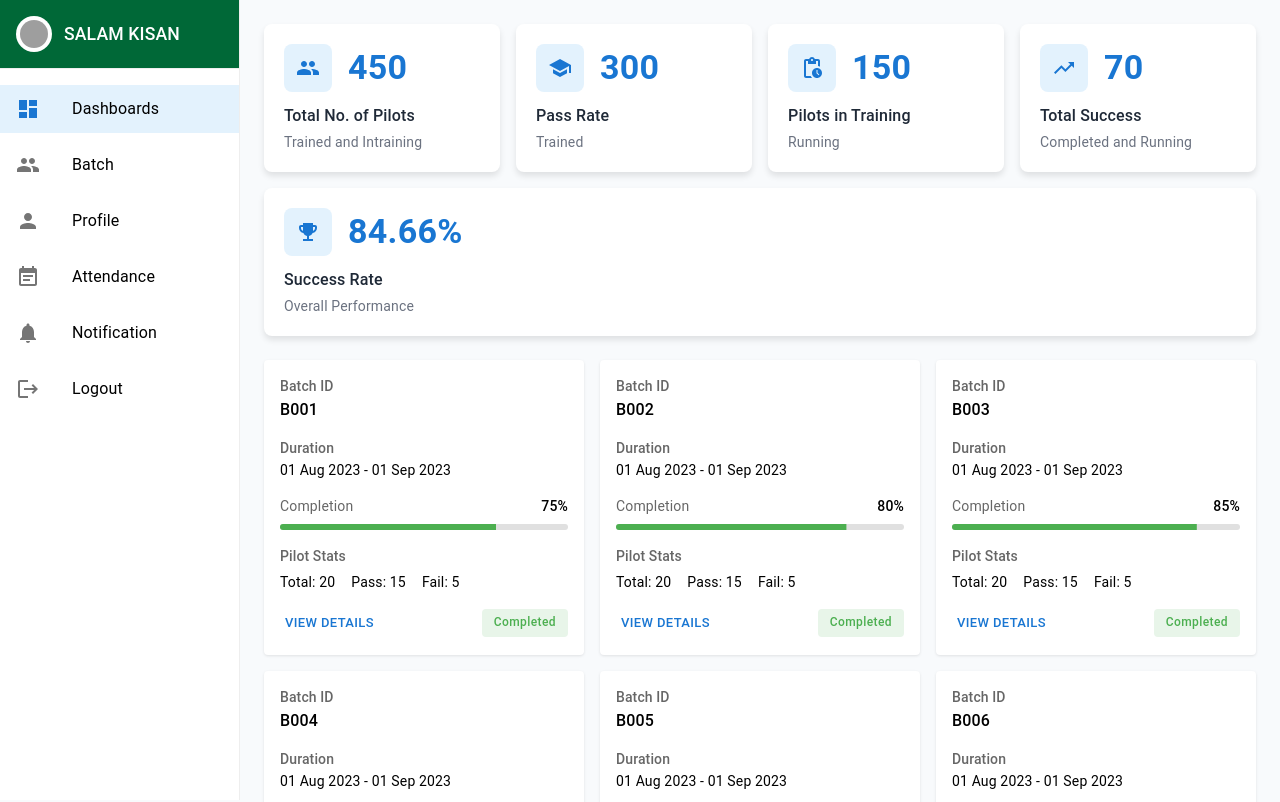
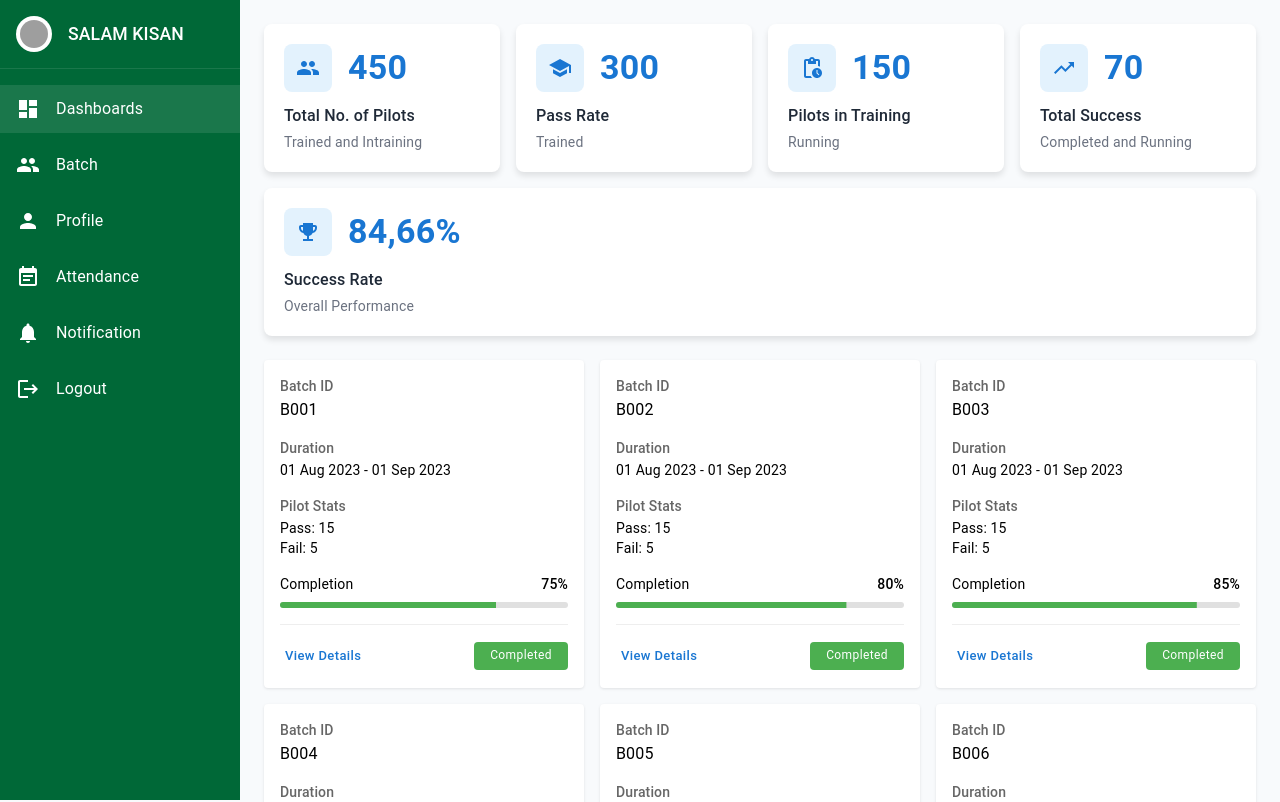
Before and after one commit to Hiranya132/23J45A0505-, a React (Vite) app: page / in a window 1280 px wide. Shown: the top 802 px of the page. Built offline with nearby package versions, Linux system fonts and the light colour scheme; grey boxes are pictures that could not be loaded.

Commit message:
Update components to match design

```diff
--- a/src/App.jsx
+++ b/src/App.jsx
@@ -48,7 +48,7 @@ function App() {
               />
               <StatCard
                 title="Success Rate"
-                value="84.66%"
+                value="84,66%"
                 subtitle="Overall Performance"
                 icon={<EmojiEventsIcon sx={{ color: '#1976d2' }} />}
               />
@@ -77,6 +77,10 @@ function App() {
             </Box>
           </>
         );
+      case 'notification':
+        return <NotificationPage />;
+      case 'profile':
+        return <ProfilePage />;
       case 'batch-details':
         return (
           <>
@@ -84,10 +88,6 @@ function App() {
             <PilotList />
           </>
         );
-      case 'notification':
-        return <NotificationPage />;
-      case 'profile':
-        return <ProfilePage />;
       default:
         return null;
     }
--- a/src/components/BatchCard.jsx
+++ b/src/components/BatchCard.jsx
@@ -1,5 +1,4 @@
 import { Box, Typography, Button, LinearProgress } from '@mui/material';
-import CheckCircleIcon from '@mui/icons-material/CheckCircle';
 
 export default function BatchCard({ batchId, duration, status, completion, pilotsCount }) {
   const getStatusColor = () => {
@@ -11,15 +10,6 @@ export default function BatchCard({ batchId, duration, status, completion, pilot
     }
   };
 
-  const getStatusBg = () => {
-    switch (status) {
-      case 'Completed': return '#e8f5e9';
-      case 'Ongoing': return '#ffebee';
-      case 'Upcoming': return '#fff3e0';
-      default: return '#e3f2fd';
-    }
-  };
-
   return (
     <Box sx={{
       p: 2,
@@ -28,18 +18,19 @@ export default function BatchCard({ batchId, duration, status, completion, pilot
       boxShadow: '0 1px 3px rgba(0,0,0,0.1)',
       height: '100%',
       display: 'flex',
-      flexDirection: 'column'
+      flexDirection: 'column',
+      gap: 2
     }}>
-      <Box sx={{ mb: 2 }}>
+      <Box>
         <Typography variant="subtitle2" color="text.secondary">
           Batch ID
         </Typography>
-        <Typography variant="body1" fontWeight={500}>
+        <Typography variant="body1">
           {batchId}
         </Typography>
       </Box>
 
-      <Box sx={{ mb: 2 }}>
+      <Box>
         <Typography variant="subtitle2" color="text.secondary">
           Duration
         </Typography>
@@ -48,15 +39,25 @@ export default function BatchCard({ batchId, duration, status, completion, pilot
         </Typography>
       </Box>
 
+      {pilotsCount && (
+        <Box>
+          <Typography variant="subtitle2" color="text.secondary">
+            Pilot Stats
+          </Typography>
+          <Typography variant="body2">
+            Pass: {pilotsCount.passed || 0}
+          </Typography>
+          <Typography variant="body2">
+            Fail: {pilotsCount.failed || 0}
+          </Typography>
+        </Box>
+      )}
+
       {completion && (
-        <Box sx={{ mb: 2 }}>
+        <Box sx={{ mt: 'auto' }}>
           <Box sx={{ display: 'flex', justifyContent: 'space-between', mb: 1 }}>
-            <Typography variant="body2" color="text.secondary">
-              Completion
-            </Typography>
-            <Typography variant="body2" fontWeight={500}>
-              {completion}%
-            </Typography>
+            <Typography variant="body2">Completion</Typography>
+            <Typography variant="body2" fontWeight={500}>{completion}%</Typography>
           </Box>
           <LinearProgress
             variant="determinate"
@@ -73,35 +74,20 @@ export default function BatchCard({ batchId, duration, status, completion, pilot
         </Box>
       )}
 
-      {pilotsCount && (
-        <Box sx={{ mb: 2 }}>
-          <Typography variant="subtitle2" color="text.secondary" sx={{ mb: 0.5 }}>
-            Pilot Stats
-          </Typography>
-          <Box sx={{ display: 'flex', gap: 2 }}>
-            <Typography variant="body2">
-              Total: {pilotsCount.total}
-            </Typography>
-            {pilotsCount.passed !== undefined && (
-              <Typography variant="body2">
-                Pass: {pilotsCount.passed}
-              </Typography>
-            )}
-            {pilotsCount.failed !== undefined && (
-              <Typography variant="body2">
-                Fail: {pilotsCount.failed}
-              </Typography>
-            )}
-          </Box>
-        </Box>
-      )}
-
-      <Box sx={{ mt: 'auto', display: 'flex', justifyContent: 'space-between', alignItems: 'center' }}>
+      <Box sx={{
+        mt: 'auto',
+        display: 'flex',
+        justifyContent: 'space-between',
+        alignItems: 'center',
+        pt: 2,
+        borderTop: '1px solid #eee'
+      }}>
         <Button
           variant="text"
           size="small"
           sx={{
             color: '#1976d2',
+            textTransform: 'none',
             '&:hover': {
               bgcolor: 'transparent',
               textDecoration: 'underline'
@@ -113,12 +99,12 @@ export default function BatchCard({ batchId, duration, status, completion, pilot
         <Typography
           variant="caption"
           sx={{
-            color: getStatusColor(),
-            bgcolor: getStatusBg(),
-            px: 1.5,
+            color: '#fff',
+            bgcolor: getStatusColor(),
+            px: 2,
             py: 0.5,
             borderRadius: 1,
-            fontWeight: 500
+            fontSize: '0.75rem'
           }}
         >
           {status}
--- a/src/components/Sidebar.jsx
+++ b/src/components/Sidebar.jsx
@@ -6,18 +6,16 @@ import NotificationsIcon from '@mui/icons-material/Notifications';
 import LogoutIcon from '@mui/icons-material/Logout';
 import EventNoteIcon from '@mui/icons-material/EventNote';
 
-export default function Sidebar({ onViewChange }) {
+export default function Sidebar({ onViewChange, selectedView }) {
   return (
-    <Box sx={{ width: 240, bgcolor: '#fff', height: '100vh', borderRight: '1px solid #eee' }}>
+    <Box sx={{ width: 240, bgcolor: '#006837', height: '100vh' }}>
       <Box sx={{
         p: 2,
         display: 'flex',
         alignItems: 'center',
         gap: 2,
-        borderBottom: '1px solid #eee',
-        bgcolor: '#006837'
+        borderBottom: '1px solid rgba(255,255,255,0.1)',
       }}>
-        <Box sx={{ display: 'flex', alignItems: 'center', gap: 1.5 }}>
         <Box
           component="img"
           src="https://i.ibb.co/Jk8FPp8/logo.png"
@@ -27,60 +25,41 @@ export default function Sidebar({ onViewChange }) {
             height: 36,
             borderRadius: '50%',
             bgcolor: '#fff',
-              p: 0.5,
-              display: 'flex',
-              alignItems: 'center',
-              justifyContent: 'center'
+            p: 0.5
           }}
         />
-          <Typography variant="h6" sx={{ color: '#fff', fontSize: '1.1rem', fontWeight: 500 }}>
+        <Typography variant="h6" sx={{ color: '#fff', fontSize: '1.1rem' }}>
           SALAM KISAN
         </Typography>
       </Box>
-      </Box>
       <List sx={{ pt: 2 }}>
+        {[
+          { text: 'Dashboards', icon: <DashboardIcon />, view: 'dashboard' },
+          { text: 'Batch', icon: <GroupIcon />, view: 'batch-details' },
+          { text: 'Profile', icon: <PersonIcon />, view: 'profile' },
+          { text: 'Attendance', icon: <EventNoteIcon />, view: 'attendance' },
+          { text: 'Notification', icon: <NotificationsIcon />, view: 'notification' },
+          { text: 'Logout', icon: <LogoutIcon />, view: 'logout' }
+        ].map((item) => (
           <ListItem
+            key={item.text}
             button
-          selected
-          onClick={() => onViewChange('dashboard')}
+            selected={selectedView === item.view}
+            onClick={() => onViewChange(item.view)}
             sx={{
+              mb: 1,
+              color: '#fff',
               '&.Mui-selected': {
-              bgcolor: '#e3f2fd',
-              '&:hover': { bgcolor: '#e3f2fd' }
+                bgcolor: 'rgba(255,255,255,0.1)',
+                '&:hover': { bgcolor: 'rgba(255,255,255,0.15)' }
               },
-            mb: 1
+              '&:hover': { bgcolor: 'rgba(255,255,255,0.05)' }
             }}
           >
-          <ListItemIcon><DashboardIcon color="primary" /></ListItemIcon>
-          <ListItemText primary="Dashboards" />
+            <ListItemIcon sx={{ color: '#fff', minWidth: 40 }}>{item.icon}</ListItemIcon>
+            <ListItemText primary={item.text} />
           </ListItem>
-        <ListItem
-          button
-          onClick={() => onViewChange('batch-details')}
-          sx={{
-            '&:hover': { bgcolor: '#f5f5f5' },
-            mb: 1
-          }}
-        >
-          <ListItemIcon><GroupIcon /></ListItemIcon>
-          <ListItemText primary="Batch" />
-        </ListItem>
-        <ListItem button sx={{ '&:hover': { bgcolor: '#f5f5f5' }, mb: 1 }}>
-          <ListItemIcon><PersonIcon /></ListItemIcon>
-          <ListItemText primary="Profile" />
-        </ListItem>
-        <ListItem button sx={{ '&:hover': { bgcolor: '#f5f5f5' }, mb: 1 }}>
-          <ListItemIcon><EventNoteIcon /></ListItemIcon>
-          <ListItemText primary="Attendance" />
-        </ListItem>
-        <ListItem button sx={{ '&:hover': { bgcolor: '#f5f5f5' }, mb: 1 }}>
-          <ListItemIcon><NotificationsIcon /></ListItemIcon>
-          <ListItemText primary="Notification" />
-        </ListItem>
-        <ListItem button sx={{ '&:hover': { bgcolor: '#f5f5f5' }, mb: 1 }}>
-          <ListItemIcon><LogoutIcon /></ListItemIcon>
-          <ListItemText primary="Logout" />
-        </ListItem>
+        ))}
       </List>
     </Box>
   );
```
Lines whose indentation alone changed are shown as unchanged.
